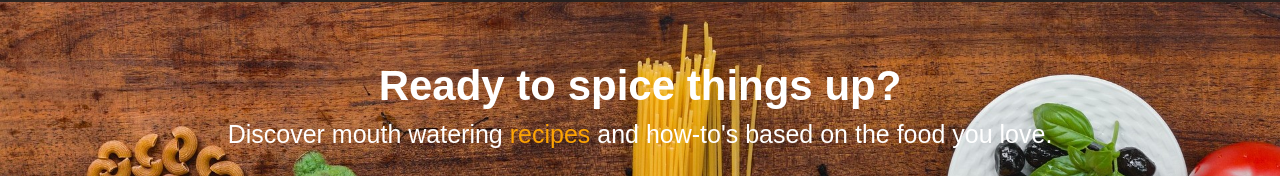
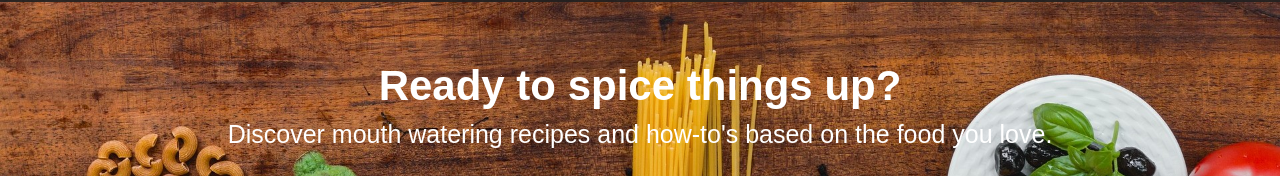
Before and after one commit to Krishnansh05/Cook-Book, a plain HTML site: page index.html in a window 1280 px wide. Shown: the part 78-254 px from the top of the page. Drawn offline with Linux system fonts and the light colour scheme.

Commit message:
Update index.html

```diff
--- a/index.html
+++ b/index.html
@@ -29,7 +29,7 @@
     <div id="main">
         <div class="content">
             <h2>Ready to spice things up?</h2>
-            <p>Discover mouth watering <span>recipes</span> and how-to's based on the food you love.</p>
+            <p>Discover mouth watering recipes and how-to's based on the food you love.</p>
             <form action="#" class="search-box">
                 <input type="text" id="searchitem" placeholder="Search Recipes" autocomplete="off" onkeyup="search()">
                 <button type="submit">Search</button>
```
